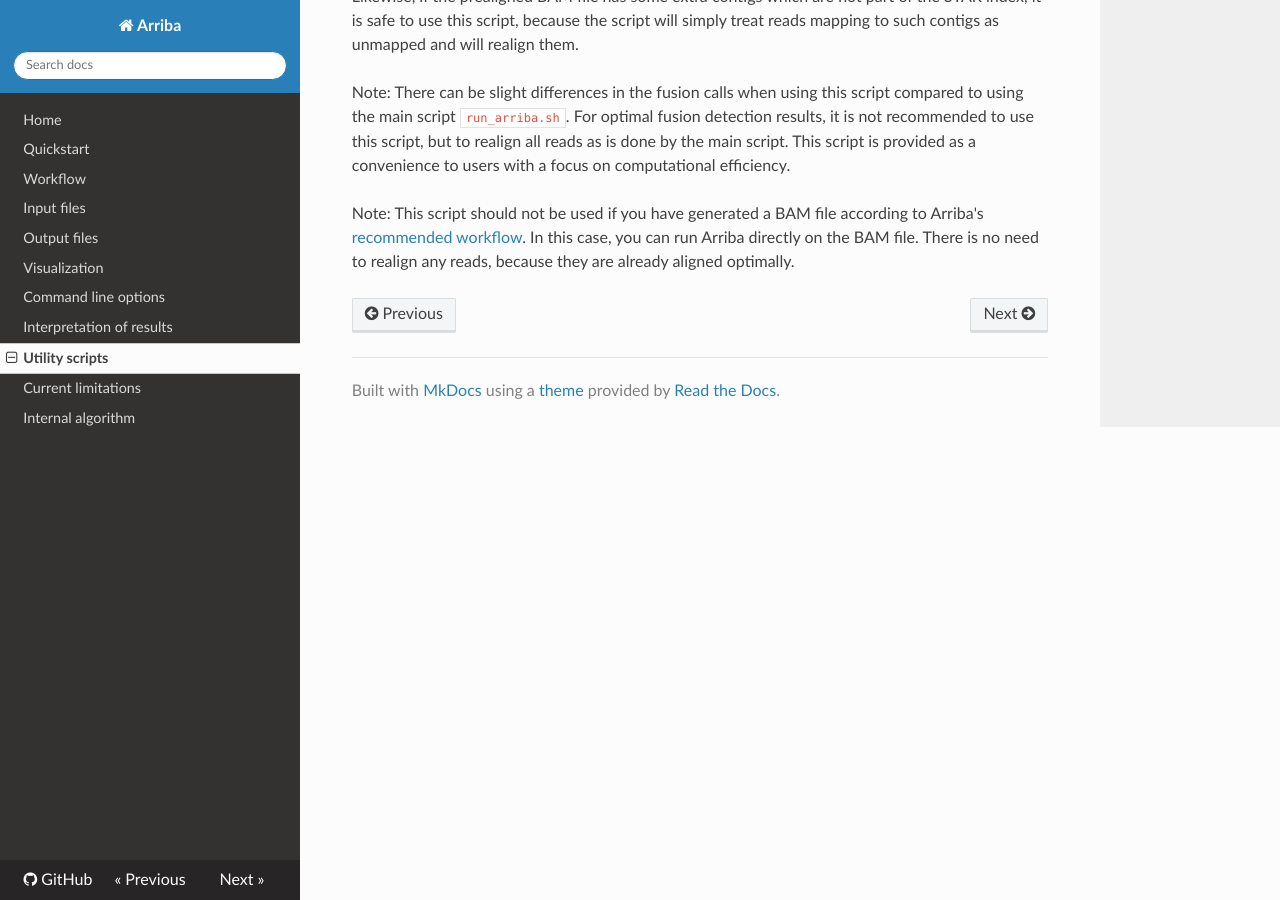
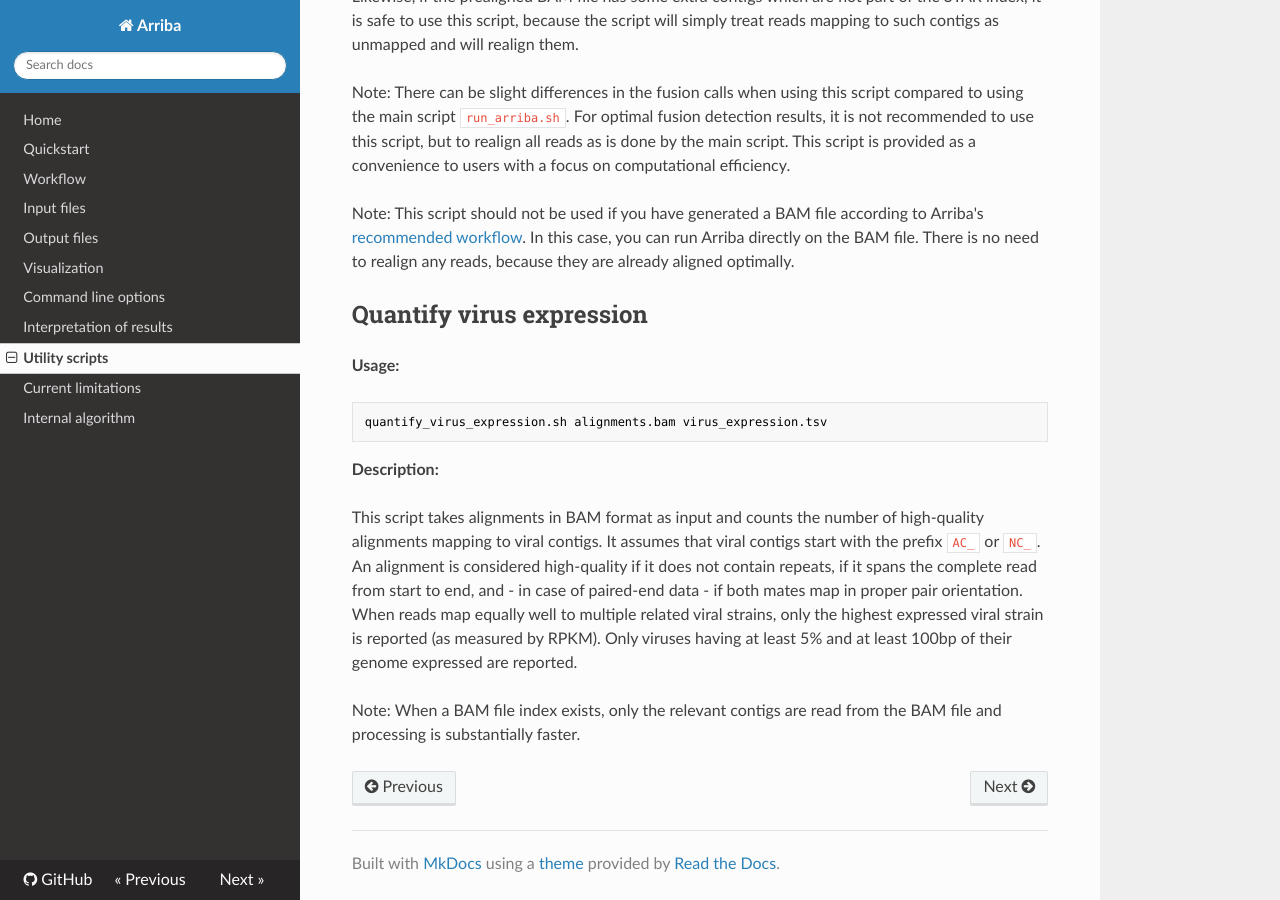
Before and after one commit to suhrig/arriba, an MkDocs documentation site: the page built from documentation/utility-scripts.md, in a window 1280 px wide and 900 px high, scrolled down 1489 px. Built offline with MkDocs 1.6.1, drawn with Linux system fonts in a browser that asks for light colours; nearby versions of some CDN libraries; old or Windows-style settings are respelled for this version of MkDocs.

Commit message:
script to quantify virus expression

````diff
--- a/documentation/utility-scripts.md
+++ b/documentation/utility-scripts.md
@@ -48,3 +48,18 @@ Note: It is not possible to mix assemblies with incompatible coordinates. For ex
 Note: There can be slight differences in the fusion calls when using this script compared to using the main script `run_arriba.sh`. For optimal fusion detection results, it is not recommended to use this script, but to realign all reads as is done by the main script. This script is provided as a convenience to users with a focus on computational efficiency.
 
 Note: This script should not be used if you have generated a BAM file according to Arriba's [recommended workflow](workflow.md). In this case, you can run Arriba directly on the BAM file. There is no need to realign any reads, because they are already aligned optimally.
+
+Quantify virus expression
+-------------------------
+
+**Usage:**
+
+```
+quantify_virus_expression.sh alignments.bam virus_expression.tsv
+```
+
+**Description:**
+
+This script takes alignments in BAM format as input and counts the number of high-quality alignments mapping to viral contigs. It assumes that viral contigs start with the prefix `AC_` or `NC_`. An alignment is considered high-quality if it does not contain repeats, if it spans the complete read from start to end, and - in case of paired-end data - if both mates map in proper pair orientation. When reads map equally well to multiple related viral strains, only the highest expressed viral strain is reported (as measured by RPKM). Only viruses having at least 5% and at least 100bp of their genome expressed are reported.
+
+Note: When a BAM file index exists, only the relevant contigs are read from the BAM file and processing is substantially faster.
````
Also changed, not shown: README.md (+1 -0 lines), 1 other file.
